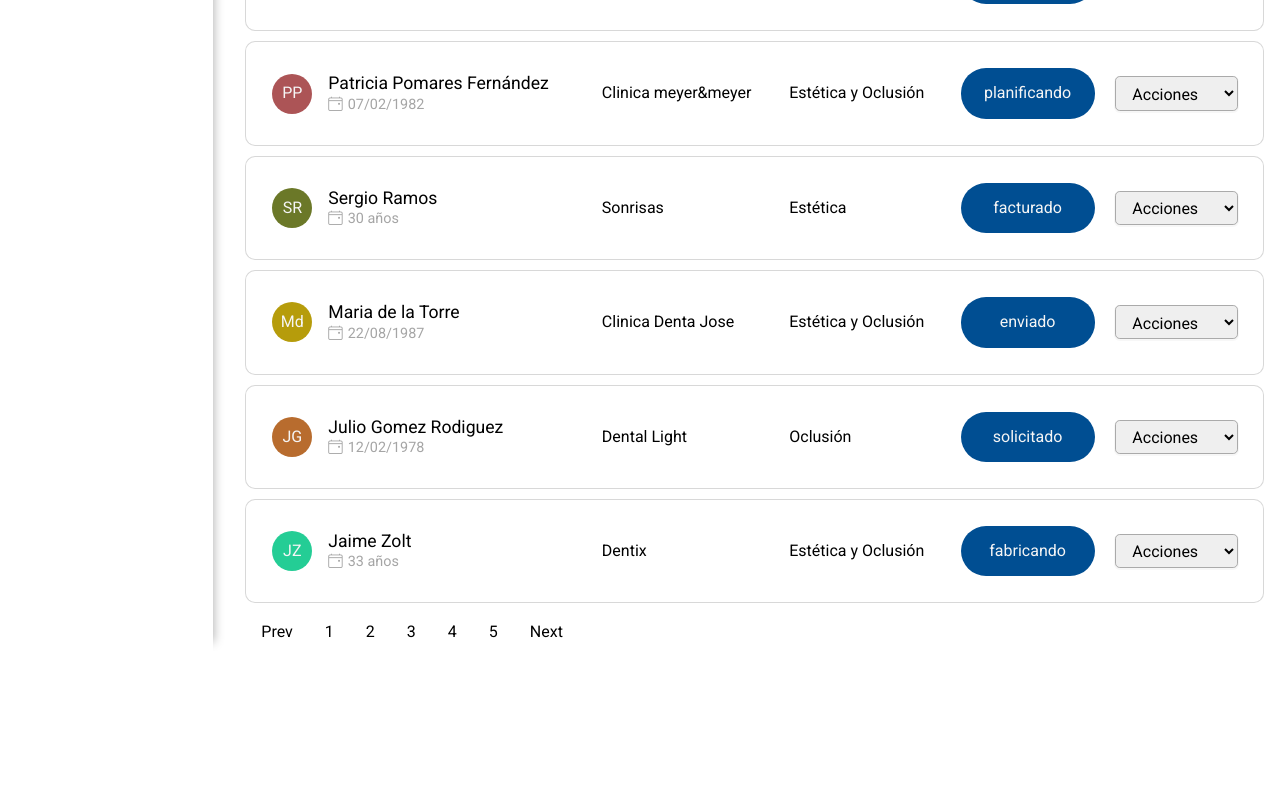
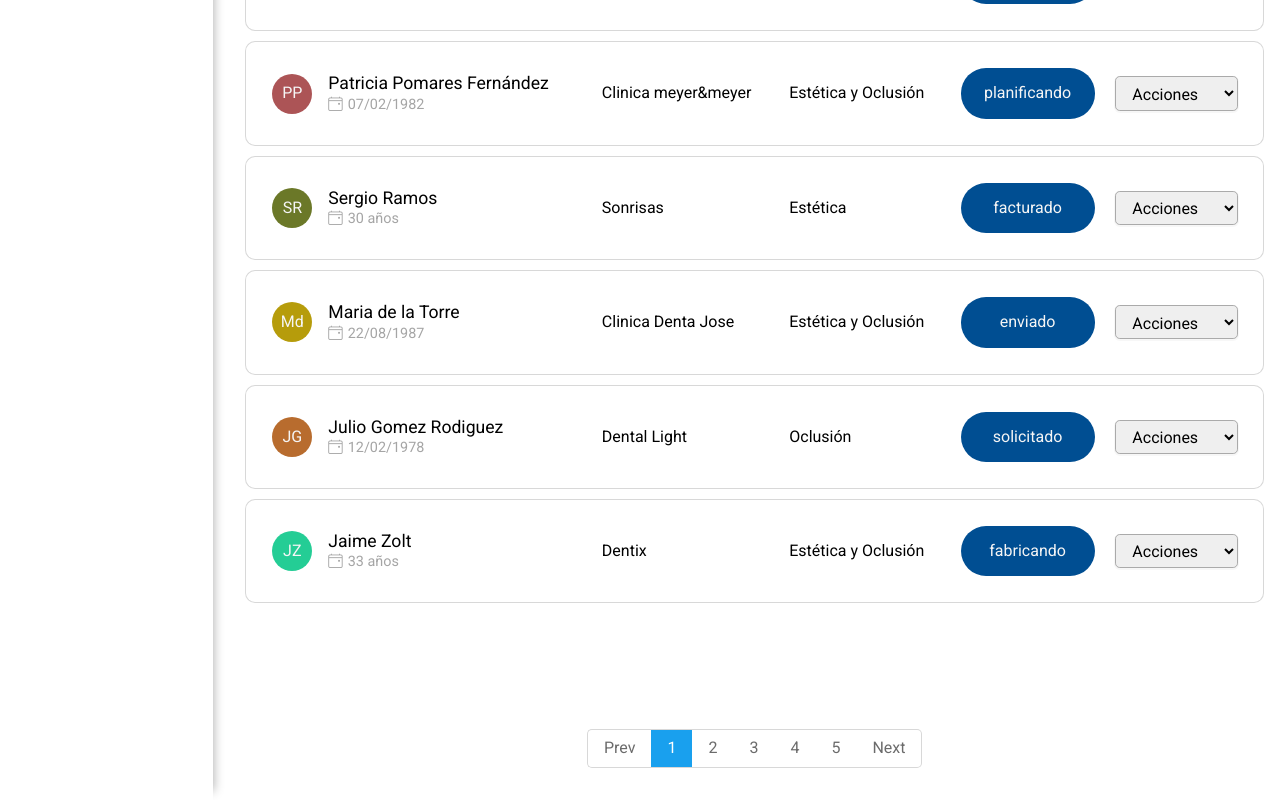
Before and after one commit to Dario-MF/prueba_frontend_secretaligner, a React (Create React App) app: page / in a window 1280 px wide. Shown: the part 479-1279 px from the top of the page. Before the commit the page ends 1130 px from the top, so only its background shows below. Built offline with nearby package versions, Linux system fonts and the light colour scheme.

Commit message:
styles is active pagination

```diff
--- a/src/components/atoms/Button.tsx
+++ b/src/components/atoms/Button.tsx
@@ -17,7 +17,7 @@ const Button = ({ className, id, value, action, type, icon }: Iprops) => {
         <button
             type={type}
             className={`btn ${className}`}
-            onClick={() => handleClick(id)}
+            onClick={(e) => handleClick(id)}
         >
             {icon && <i className={`bi ${icon}`}></i>}
             {" " + value}
--- a/src/components/organims/GestorPacientes.tsx
+++ b/src/components/organims/GestorPacientes.tsx
@@ -1,4 +1,4 @@
-import { useContext, useState } from "react";
+import { useContext, useEffect, useState } from "react";
 import PacientesContext from "../../context/pacientes/PacientesContext";
 import Modal from "../templates/Modal";
 import ActionsGestorPacientes from "./ActionsGestorPacientes";
@@ -38,26 +38,37 @@ const GestorPacientes = () => {
             return pacientes.slice(currentPage, currentPage + pacientesPorPagina);
         }
     }
-
     const nextPage = () => {
         if (currentPage + pacientesPorPagina < pacientesFiltered().length) {
             setCurrentPage(currentPage + pacientesPorPagina);
         }
+
     };
     const prevPage = () => {
         if (currentPage !== 0) {
             setCurrentPage(currentPage - pacientesPorPagina);
         }
+
     };
     const toPage = (toIndex: number) => {
         setCurrentPage(Number(toIndex));
-        console.log(toIndex)
+
     };
 
     const onSearch = (event: any) => {
         setCurrentPage(0);
         setSearch(event.target.value);
     }
+
+    useEffect(() => {
+        const btns = document.getElementsByClassName('btn--btnToPage');
+        const idx = currentPage / pacientesPorPagina;
+        for (let i = 0; i < btns.length; i++) {
+            btns[i].className = 'btn btn--btnToPage'
+        }
+
+        btns[idx].className = 'btn btn--btnToPage  isCurrentPage';
+    }, [currentPage, pacientesPorPagina]);
 
 
     return (
@@ -77,16 +88,18 @@ const GestorPacientes = () => {
                         visionado={pacientesState.visionado}
                         pacientesPorPagina={pacientesState.pacientesPorPagina}
                     />
-                    {
-                        (pacientesState.visionado === 'lista')
-                            ? <ListadoPacientes pacientes={paginacion()} />
-                            : <TargetasPacientes pacientes={paginacion()} />
-                    }
+                    <div className="listContainer">
+                        {
+                            (pacientesState.visionado === 'lista')
+                                ? <ListadoPacientes pacientes={paginacion()} />
+                                : <TargetasPacientes pacientes={paginacion()} />
+                        }
+                    </div>
                     <PaginarPacientes
                         nextPage={nextPage}
                         prevPage={prevPage}
                         toPage={toPage}
-                        pacientesLength={pacientesFiltered().length}
+                        pacientes={pacientesFiltered()}
                     />
                 </main>
             </main>
--- a/src/components/organims/PaginarPacientes.tsx
+++ b/src/components/organims/PaginarPacientes.tsx
@@ -7,18 +7,19 @@ interface Iprops {
     nextPage: () => void;
     prevPage: () => void;
     toPage: (number: number) => void;
-    pacientesLength: number;
+    pacientes: any;
 }
 
-const PaginarPacientes = ({ nextPage, prevPage, toPage, pacientesLength }: Iprops) => {
+const PaginarPacientes = ({ nextPage, prevPage, toPage, pacientes }: Iprops) => {
     const { pacientesState } = useContext(PacientesContext);
     const { pacientesPorPagina } = pacientesState;
 
+
     const btnPages = () => {
-        let arrBtns = []
-        for (let i = 0; i <= pacientesLength;) {
+        let arrBtns = [];
+        for (let i = 0; i <= pacientes.length;) {
             arrBtns.push({
-                value: i,
+                value: i
             })
             i = i + pacientesPorPagina
         }
@@ -39,7 +40,7 @@ const PaginarPacientes = ({ nextPage, prevPage, toPage, pacientesLength }: Iprop
                 btnPages().map((btn, i) => (
                     <Button
                         key={btn.value}
-                        className={'btn--btnToPage'}
+                        className={`btn--btnToPage`}
                         id={String(btn.value)}
                         type={'button'}
                         value={String(i + 1)}
--- a/src/styles/components/_gestor-pacientes.scss
+++ b/src/styles/components/_gestor-pacientes.scss
@@ -108,3 +108,10 @@
         color: whitesmoke;
     }
 }
+
+
+// box list
+.listContainer {
+    height: 100vh;
+    overflow: scroll;
+}
--- /dev/null
+++ b/src/styles/components/_paginacion.scss
@@ -0,0 +1,39 @@
+
+
+.paginacion {
+    width: 100%;
+    display: flex;
+    justify-content: center;
+    margin: 2em 0;
+    & .btn--btnPrevPage {
+        border: 1px solid $color-second;
+        border-right: none;
+        border-bottom-right-radius: 0;
+        border-top-right-radius: 0;
+    }
+    & .btn--btnNextPage {
+        border: 1px solid $color-second;
+        border-left: none;
+        border-bottom-left-radius: 0;
+        border-top-left-radius: 0;
+
+    }
+    & .btn--btnToPage {
+        border: 1px solid $color-second;
+        border-left: none;
+        border-right: none;
+        border-radius: 0;
+        &.isCurrentPage {
+            background-color: $color-info;
+            color: #FFFF;
+        }
+    }
+}
+
+.btn--btnNextPage,.btn--btnPrevPage, .btn--btnToPage  {
+    color: $color-text-medium;
+    &:hover{
+        background-color: $color-info;
+        color: #FFFF;
+    }
+}
--- a/src/styles/components/_tabla-clientes.scss
+++ b/src/styles/components/_tabla-clientes.scss
@@ -10,6 +10,7 @@
 .tablaClientes th,tr {
     text-align: left;
 }
+
 
 th {
     padding-left: 1rem;
--- a/src/styles/main.scss
+++ b/src/styles/main.scss
@@ -22,6 +22,7 @@
 @import "components/cardsContainer";
 @import "components/modal";
 @import "components/form-new-paciente";
+@import "components/paginacion";
 
 // Theme
 @import "theme/typography";
```
